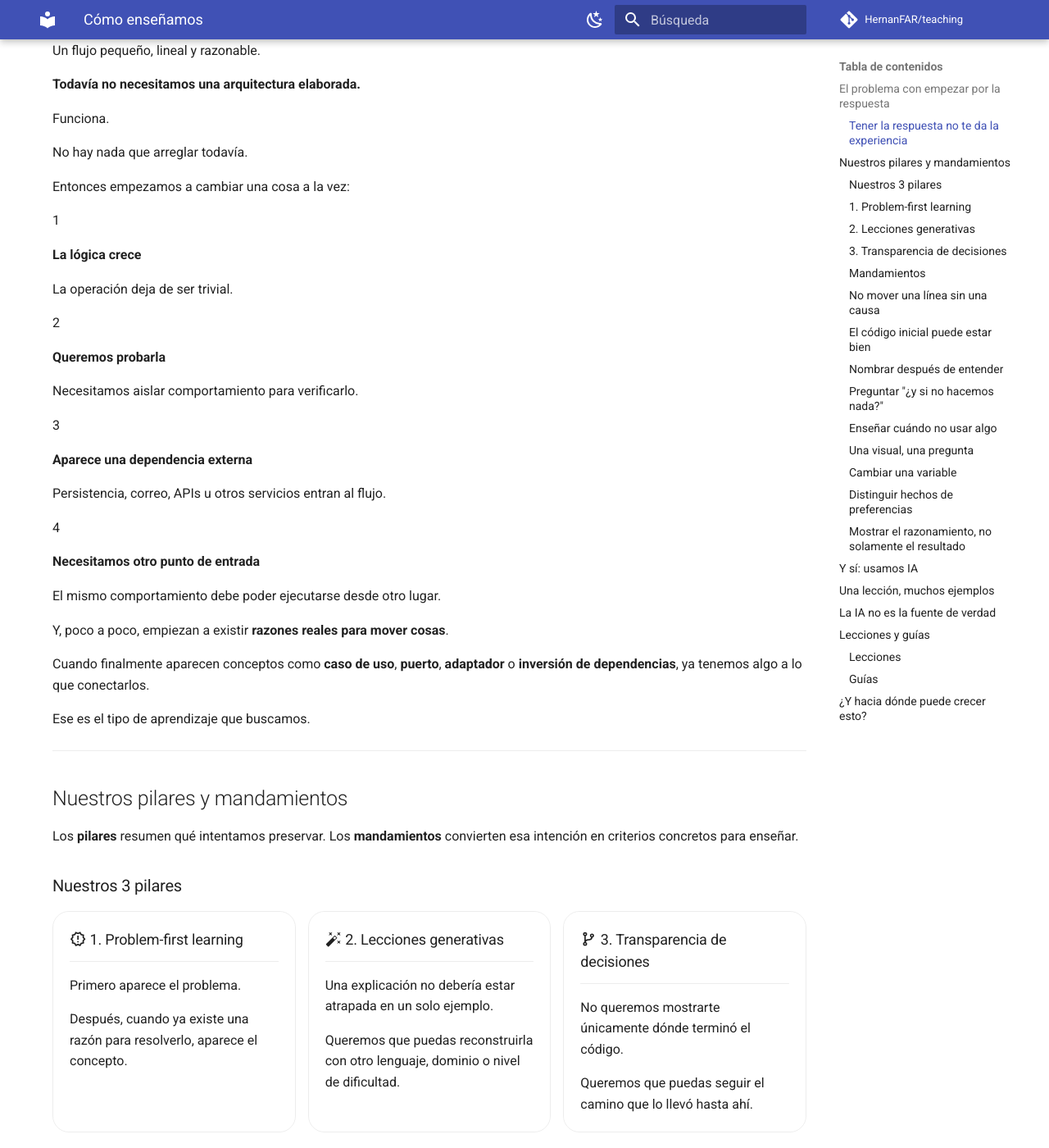
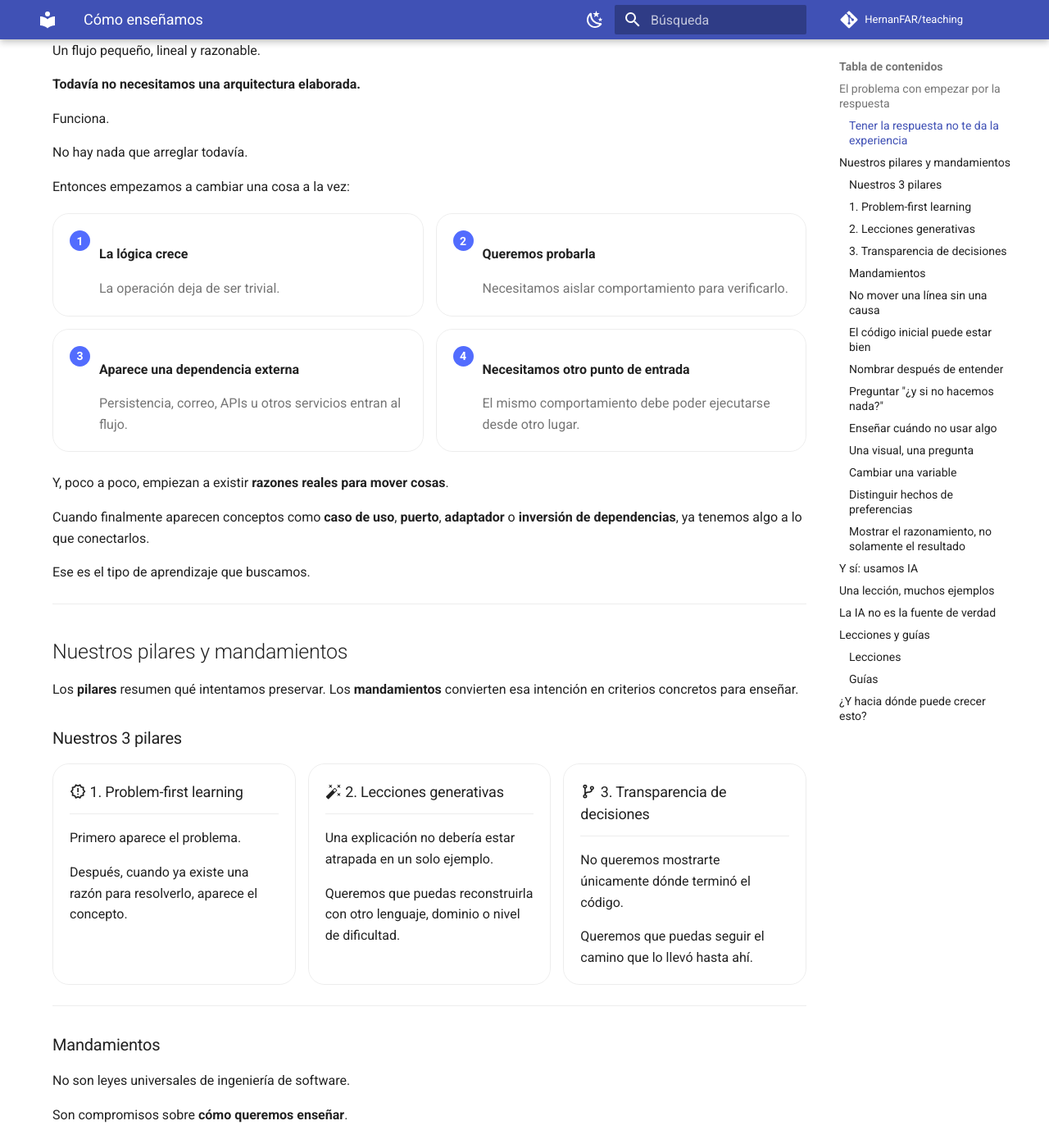
Before and after one commit to HernanFAR/teaching, an MkDocs documentation site: the page built from docs/about/how-we-teach.md, in a window 1280 px wide and 1400 px high, scrolled down 2418 px. Shown: the whole window at 82% size. Built offline with MkDocs 1.6.1 and Material for MkDocs 9.7.7, drawn with Linux system fonts in a browser that asks for light colours; comment, search, counter and statistics services are not loaded.

Commit message:
style: add design pressure sequence

```diff
--- a/docs/stylesheets/extra.css
+++ b/docs/stylesheets/extra.css
@@ -254,3 +254,48 @@
     grid-template-columns: 1fr;
   }
 }
+
+
+.pressure-sequence {
+  display: grid;
+  grid-template-columns: repeat(2, minmax(0, 1fr));
+  gap: 0.75rem;
+  margin: 1rem 0 1.25rem;
+}
+
+.pressure-step {
+  position: relative;
+  padding: 1rem 1rem 1rem 2.8rem;
+  border: 0.05rem solid var(--md-default-fg-color--lightest);
+  border-radius: var(--teaching-radius);
+}
+
+.pressure-step__number {
+  position: absolute;
+  top: 1rem;
+  left: 1rem;
+  display: inline-grid;
+  place-items: center;
+  width: 1.25rem;
+  height: 1.25rem;
+  border-radius: 50%;
+  background: var(--md-accent-fg-color);
+  color: var(--md-accent-bg-color);
+  font-size: 0.7rem;
+  font-weight: 700;
+}
+
+.pressure-step > p:first-of-type {
+  margin-top: 0;
+}
+
+.pressure-step > p:last-child {
+  margin-bottom: 0;
+  color: var(--md-default-fg-color--light);
+}
+
+@media screen and (max-width: 45rem) {
+  .pressure-sequence {
+    grid-template-columns: 1fr;
+  }
+}
```
